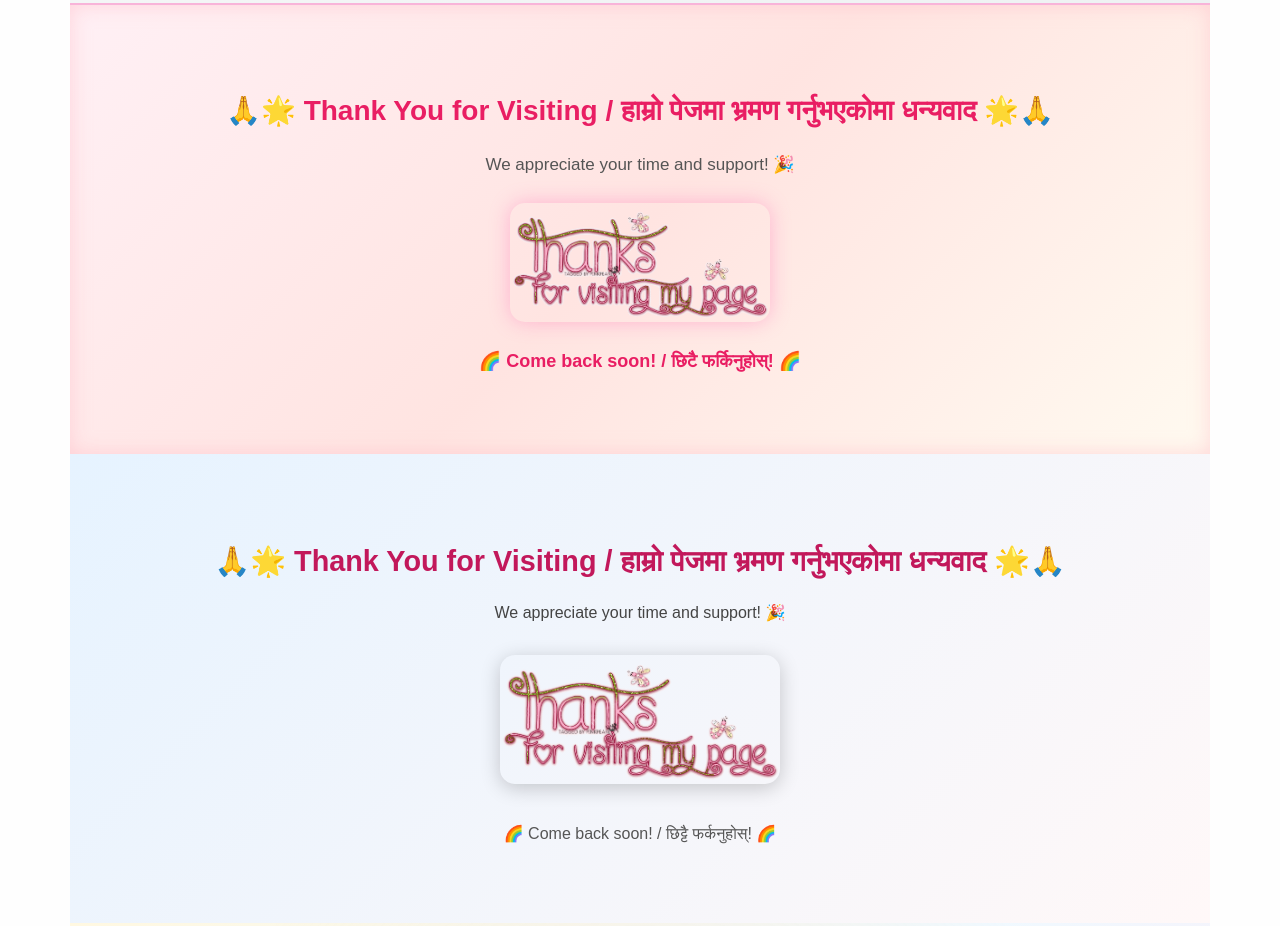
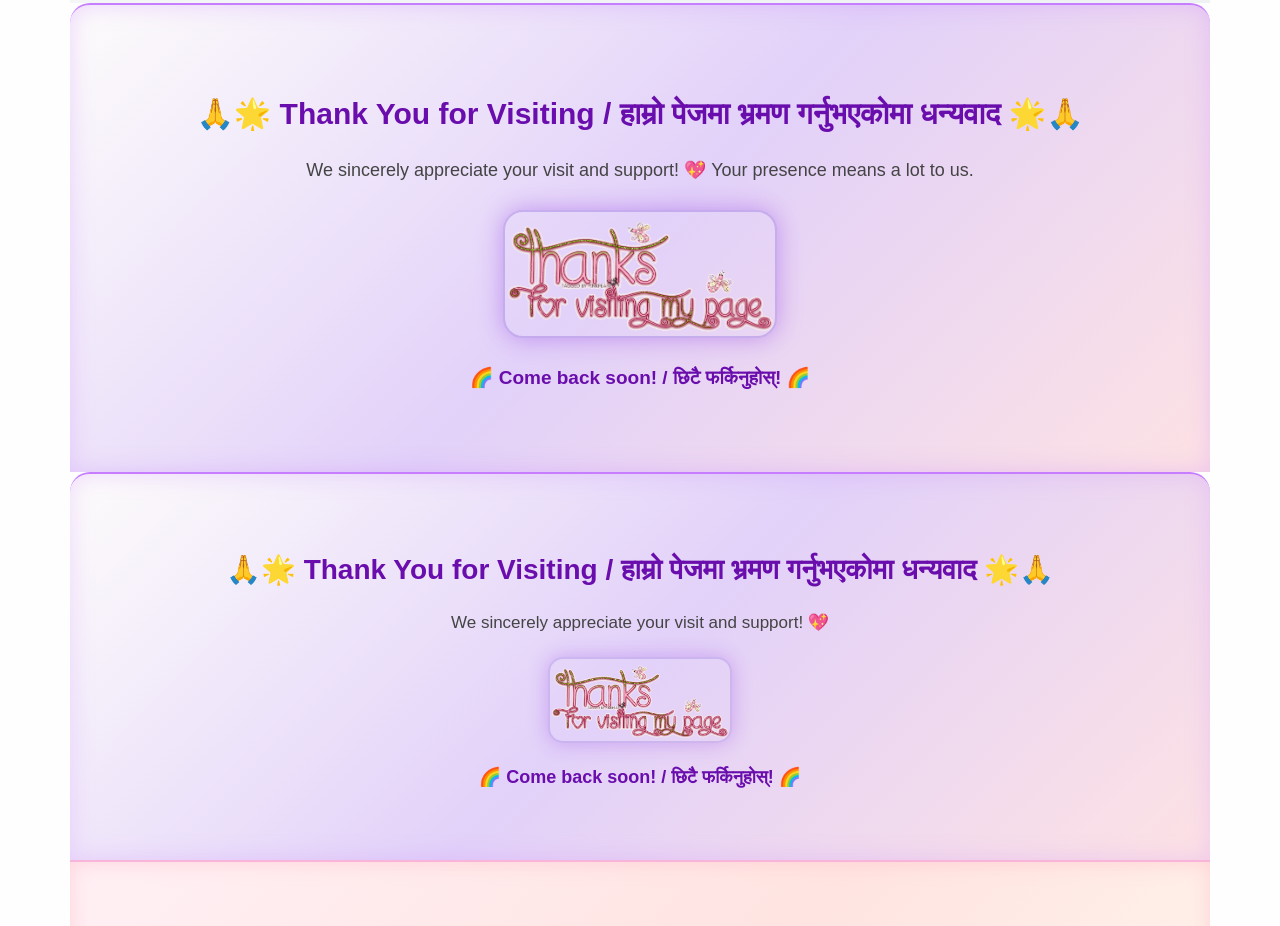
Before and after one commit to barnawalprem3-collab/Adarsha_School_Website, a plain HTML site: page index.html in a window 1280 px wide. Shown: the part 8907-9833 px from the top of the page. Drawn offline with Linux system fonts and the light colour scheme.

Commit message:
Update index.html

```diff
--- a/index.html
+++ b/index.html
@@ -651,7 +651,67 @@
   </div>
 </section>
 
+<!-- 🌸 Thank You for Visiting Section 🌸 -->
+<section id="thankyou"
+  style="text-align:center;
+         background: linear-gradient(135deg, #fdfcfb, #e2d1f9, #fde2e4);
+         padding:60px 20px;
+         border-top: 2px solid #c77dff;
+         box-shadow: inset 0 0 25px rgba(199, 125, 255, 0.3);
+         border-radius: 20px 20px 0 0;
+         ">
 
+  <h2 style="color:#6a0dad; font-weight:700; font-size:30px; margin-bottom:15px;">
+    🙏🌟 Thank You for Visiting / हाम्रो पेजमा भ्रमण गर्नुभएकोमा धन्यवाद 🌟🙏
+  </h2>
+
+  <p style="color:#444; font-size:18px; margin-bottom:25px;">
+    We sincerely appreciate your visit and support! 💖 Your presence means a lot to us.
+  </p>
+
+  <div style="display:flex; justify-content:center;">
+    <img src="cca8f07aea239eff9f4e07c0145e27f5 (3).gif"
+         alt="Thank You Animation"
+         style="width:270px; max-width:85%; border-radius:20px;
+                box-shadow:0 0 25px rgba(138,43,226,0.4);
+                border: 2px solid rgba(147,112,219,0.4);">
+  </div>
+
+  <p style="margin-top:25px; color:#6a0dad; font-weight:600; font-size:19px;">
+    🌈 Come back soon! / छिटै फर्किनुहोस्! 🌈
+  </p>
+</section>
+
+<!-- 🌸 Thank You for Visiting Section 🌸 -->
+<section id="thankyou"
+  style="text-align:center;
+         background: linear-gradient(135deg, #fdfcfb, #e2d1f9, #fde2e4);
+         padding:50px 20px;
+         border-top: 2px solid #c77dff;
+         box-shadow: inset 0 0 25px rgba(199, 125, 255, 0.25);
+         border-radius: 20px 20px 0 0;
+         ">
+
+  <h2 style="color:#6a0dad; font-weight:700; font-size:28px; margin-bottom:12px;">
+    🙏🌟 Thank You for Visiting / हाम्रो पेजमा भ्रमण गर्नुभएकोमा धन्यवाद 🌟🙏
+  </h2>
+
+  <p style="color:#444; font-size:17px; margin-bottom:20px;">
+    We sincerely appreciate your visit and support! 💖
+  </p>
+
+  <div style="display:flex; justify-content:center;">
+    <img src="cca8f07aea239eff9f4e07c0145e27f5 (3).gif"
+         alt="Thank You Animation"
+         style="width:180px; max-width:75%; border-radius:15px;
+                box-shadow:0 0 20px rgba(138,43,226,0.3);
+                border: 2px solid rgba(147,112,219,0.3);">
+  </div>
+
+  <p style="margin-top:20px; color:#6a0dad; font-weight:600; font-size:18px;">
+    🌈 Come back soon! / छिटै फर्किनुहोस्! 🌈
+  </p>
+</section>
 
 <!-- 🌸 Thank You for Visiting Section 🌸 -->
 <section id="thankyou"
@@ -681,22 +741,7 @@
   </p>
 </section>
 
-<!-- 🌸 Thank You Section (color matched with Avatar Bhagwan) 🌸 -->
-<section id="thankyou" style="text-align:center; background:linear-gradient(135deg, #e6f3ff, #fff8f8); padding:60px 20px;">
-  <h2 style="font-size:1.8rem; color:#c2185b; margin-bottom:10px;">
-    🙏🌟 Thank You for Visiting / हाम्रो पेजमा भ्रमण गर्नुभएकोमा धन्यवाद 🌟🙏
-  </h2>
 
-  <p style="color:#444; font-size:1rem;">We appreciate your time and support! 🎉</p>
-
-  <div style="margin:30px auto;">
-
-  <img src="cca8f07aea239eff9f4e07c0145e27f5 (3).gif" alt="Thanks for visiting my page "
-         style="width:280px; max-width:90%; border-radius:15px; box-shadow:0 4px 20px rgba(0,0,0,0.2);">
-  </div>
-
-  <p style="font-size:1rem; color:#555;">🌈 Come back soon! / छिट्टै फर्कनुहोस्! 🌈</p>
-</section>
 
 
 
```
